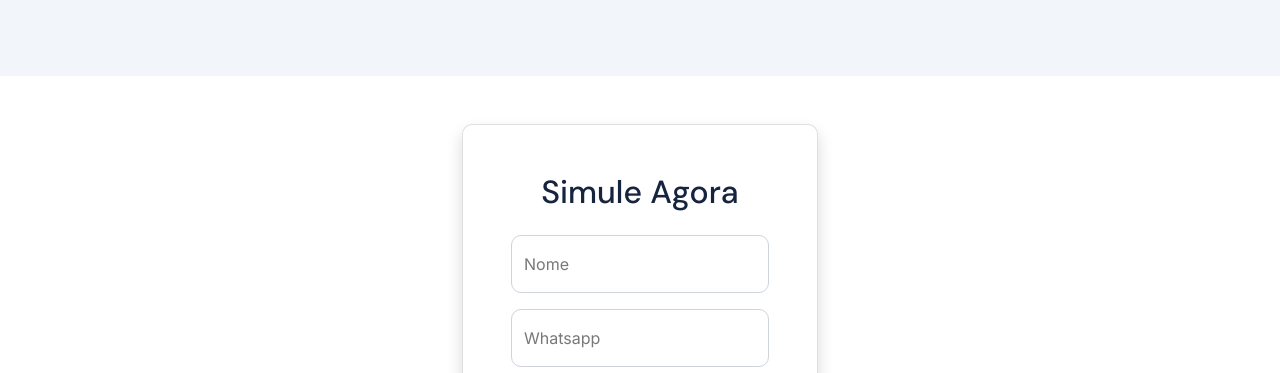
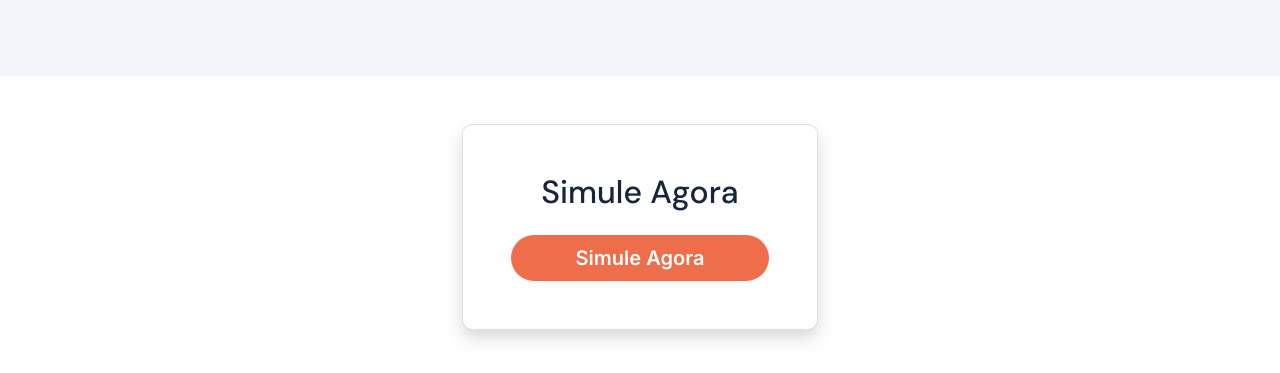
Before and after one commit to jccarlosjr/financial-landing-page, a plain HTML site: page index.html in a window 1280 px wide. Shown: the part 3082-3455 px from the top of the page. Drawn offline with nearby package versions, Linux system fonts and the light colour scheme.

Commit message:
Buttons fixed

```diff
--- a/index.html
+++ b/index.html
@@ -353,7 +353,7 @@
                 <h2 class="mb-4">Simule Agora</h2>
 
                 <form>
-                    <div class="form-floating mb-3">
+                    <!-- <div class="form-floating mb-3">
                     <input
                         class="form-control input-box form-ensurance-header-control"
                         id="floatingName"
@@ -390,14 +390,15 @@
                         <option value="Não Sei Informar">Não Sei Informar</option>
                     </select>
                     <label for="floatingSelect">Como nos conheceu?</label>
-                    </div>
+                    </div> -->
 
                     <div class="d-grid">
                     <button
+                        href="https://wa.me/5511922182332?text=Ol%C3%A1%2C%20gostaria%20de%20saber%20sobre%20um%20empr%C3%A9stimo%20CLT%20Privado"
                         id="btn-get-quote"
                         class="btn btn-primary btn-lg rounded-pill"
                         type="submit">
-                        Enviar
+                        Simule Agora
                     </button>
                     </div>
 
```
